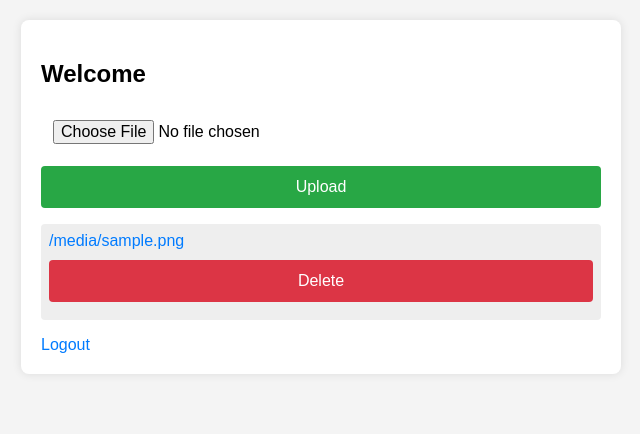
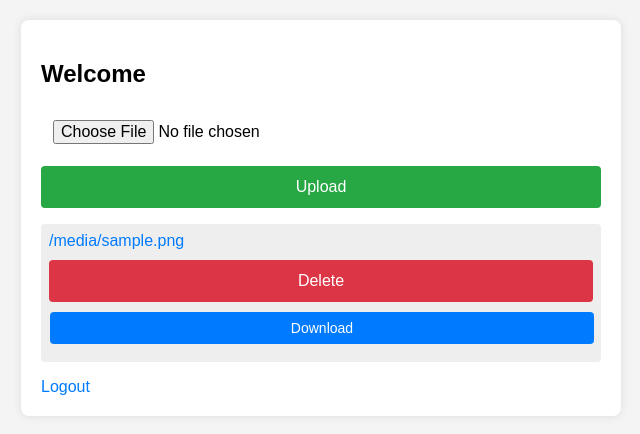
Before and after one commit to NovoSaratov/FileServer, a Flask app: template templates/dashboard.html in a window 1280 px wide. Shown: the top 434 px of the page, without its empty margins (319-959 px from the left). Run offline with Flask 3, Linux system fonts and the light colour scheme; the template is opened without the code that fills it: most values are stand-ins (such as "Sample title", 1, 10 or a date in 2020).

Commit message:
download knapp

```diff
--- a/templates/dashboard.html
+++ b/templates/dashboard.html
@@ -53,6 +53,17 @@ background: #dc3545;
 .delete-button:hover {
 background: #c82333;
 }
+.download-button {
+background: #007bff;
+color: white;
+border: none;
+cursor: pointer;
+font-size: 14px;
+padding: 8px;
+border-radius: 4px;
+margin-left: 1px;
+}
+
 ul {
 list-style: none;
 padding: 0;
@@ -99,6 +110,9 @@ input, button {
                     <form action="/delete/{{ file }}" method="post" style="display:inline;">
                         <button type="submit" class="delete-button">Delete</button>
                     </form>
+                    <a href="{{ url_for('uploaded_file', filename=file) }}" download>
+                        <button type="button" class="download-button">Download</button>
+                    </a>
                 </div>
             </li>
             {% endfor %}
```
